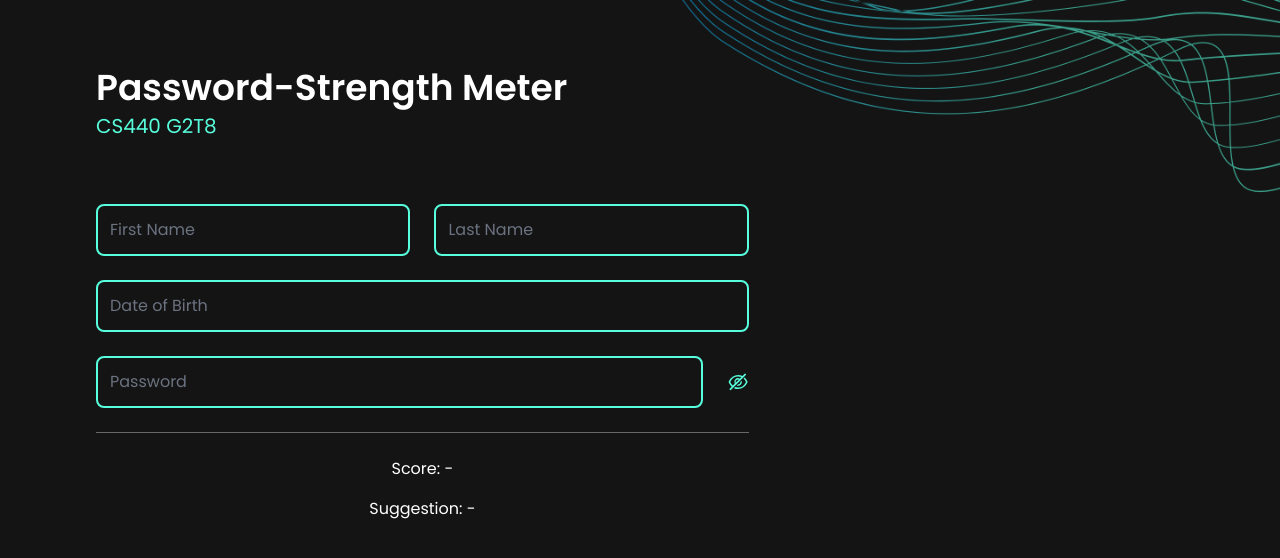
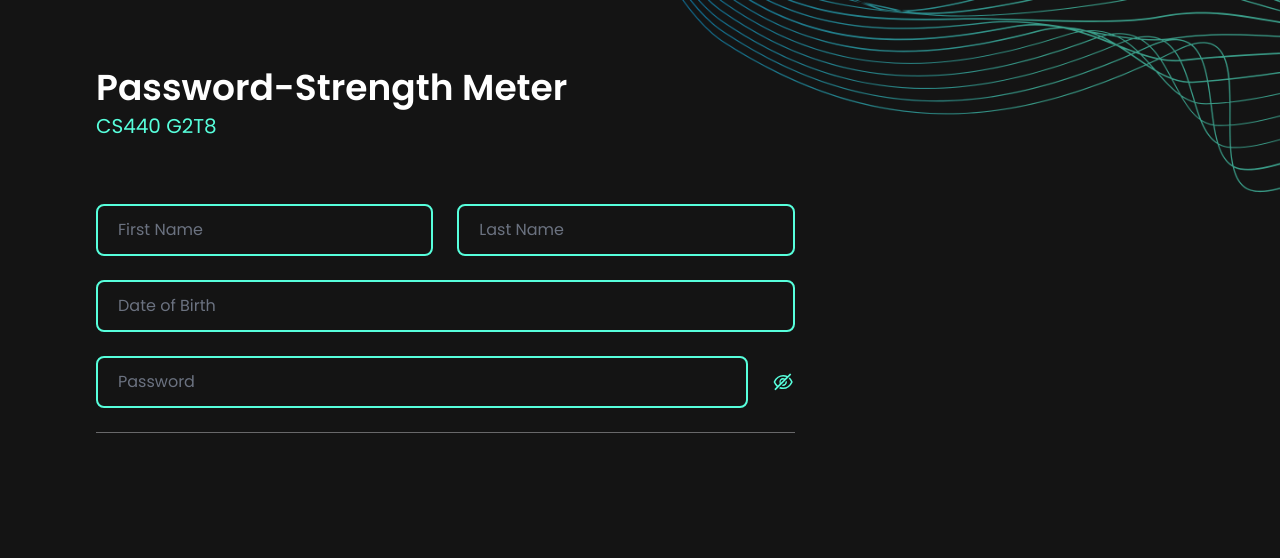
Before and after one commit to felicepng/password-strength-meter, a Next.js app: page / in a window 1280 px wide. Shown: the top 558 px of the page. Built offline with nearby package versions, Linux system fonts and the light colour scheme.

Commit message:
Add summary

```diff
--- a/pages/index.tsx
+++ b/pages/index.tsx
@@ -29,36 +29,37 @@ const Home: NextPage = () => {
   }, [firstName, lastName, dateOfBirth, password]);
 
   return (
-    <div className="bg-primary text-white w-screen h-screen font-poppins-regular">
+    <div className="relative bg-primary text-white w-screen h-screen overflow-x-hidden overflow-y-hidden font-poppins-regular">
       <img src="/design.png" className="top-0 right-0 absolute w-2/3 opacity-60" />
-      <div className="flex flex-col py-16 px-14 md:px-24 w-full h-full absolute z-10">
+      <div className="flex flex-col py-16 px-14 md:px-24 w-screen h-screen overflow-x-scroll overflow-y-scroll z-10">
         <div className="text-3xl md:text-4xl font-poppins-semibold mt-1">Password-Strength Meter</div>
         <div className="text-xl text-secondary mt-1">CS440 G2T8</div>
 
-        <div className="mt-16 lg:w-3/5 flex flex-col space-y-6 items-center">
+        <div className="mt-16 grid lg:grid-cols-3 gap-x-20">
+          <div className="lg:col-span-2 space-y-6 items-center">
             <div className="flex justify-between w-full gap-x-6">
               <input
-              className="w-full focus:outline-none placeholder-gray-500 bg-primary p-3 border-2 border-secondary rounded-lg"
+                className="w-full focus:outline-none placeholder-gray-500 bg-primary px-5 py-3 border-2 border-secondary rounded-lg"
                 placeholder="First Name"
                 value={firstName}
                 onChange={(e) => setFirstName(e.target.value)}
               />
               <input
-              className="w-full focus:outline-none placeholder-gray-500 bg-primary p-3 border-2 border-secondary rounded-lg"
+                className="w-full focus:outline-none placeholder-gray-500 bg-primary px-5 py-3 border-2 border-secondary rounded-lg"
                 placeholder="Last Name"
                 value={lastName}
                 onChange={(e) => setLastName(e.target.value)}
               />
             </div>
             <input
-            className="w-full focus:outline-none placeholder-gray-500 bg-primary p-3 border-2 border-secondary rounded-lg"
+              className="w-full focus:outline-none placeholder-gray-500 bg-primary px-5 py-3 border-2 border-secondary rounded-lg"
               placeholder="Date of Birth"
               value={dateOfBirth}
               onChange={(e) => setDateOfBirth(e.target.value)}
             />
             <div className="w-full gap-x-6 flex items-center justify-between">
               <input
-              className="w-full focus:outline-none placeholder-gray-500 bg-primary p-3 border-2 border-secondary rounded-lg"
+                className="w-full focus:outline-none placeholder-gray-500 bg-primary px-5 py-3 border-2 border-secondary rounded-lg"
                 placeholder="Password"
                 type={isPasswordHidden ? "password" : "text"}
                 value={password}
@@ -71,21 +72,10 @@ const Home: NextPage = () => {
               }
             </div>
 
-          <hr className="opacity-40 w-full" />
+            <hr className="opacity-40" />
 
             <div className="flex flex-col w-full">
-            <div className="text-center mb-4">
-              Score: {zxcvbnResult?.score || "-"}
-            </div>
-            <div className="text-center mb-7">
-              Suggestion:{' '}
-              {zxcvbnResult ?
-                zxcvbnResult.feedback.suggestions.map((item: string) => item + ". ") :
-                "-"
-              }
-
-            </div>
-            <div className="flex w-full space-x-3">
+              <div className="flex w-full flex-wrap gap-3 mt-3 mb-6">
                 {zxcvbnResult?.sequence.map((sequence, index) => {
                   return (
                     <div
@@ -94,10 +84,13 @@ const Home: NextPage = () => {
                     >
                       <div className="font-poppins-medium">Pattern:
                         <span className="ml-2">{sequence.pattern}</span>
+                        <div className="font-poppins-medium">Token:
+                          <span className="ml-2">{sequence.token}</span>
+                        </div>
                         {sequence.l33t && (
                           <Fragment>
                             <span className="font-poppins-medium">
-                            L33t characters
+                              L33t characters{" "}
                             </span>
                             <span>{sequence.sub_display as string}</span>
                           </Fragment>
@@ -109,6 +102,48 @@ const Home: NextPage = () => {
               </div>
             </div>
           </div>
+          {
+            zxcvbnResult &&
+            <div className="font-poppins-semibold opacity-80 bg-gray-800 py-6 px-8 rounded-lg flex flex-col gap-y-6">
+              <div>
+                Password Entropy:{' '}
+                <span className="font-poppins-regular">
+                  NA
+                </span>
+              </div>
+              <div>
+                Score:{' '}
+                <span className="font-poppins-regular">
+                  {password ? zxcvbnResult.score : "-"}
+                </span>
+              </div>
+              <div>
+                Guesses:{' '}
+                <span className="font-poppins-regular">
+                  {zxcvbnResult.guesses}
+                </span>
+              </div>
+              <div>
+                Time to crack (10,000 guesses per second):{' '}
+                <span className="font-poppins-regular">
+                  {zxcvbnResult.crack_times_display.offline_slow_hashing_1e4_per_second}
+                </span>
+              </div>
+              <div>
+                Suggestions:{' '}
+                <span className="font-poppins-regular">
+                  {zxcvbnResult.feedback.suggestions.map((item: string) => item + " ")}
+                </span>
+              </div>
+              <div>
+                Warning:{' '}
+                <span className="font-poppins-regular">
+                  {zxcvbnResult.feedback.warning || "-"}
+                </span>
+              </div>
+            </div>
+          }
+        </div>
       </div>
     </div>
   );
```
Lines whose indentation alone changed are shown as unchanged.
